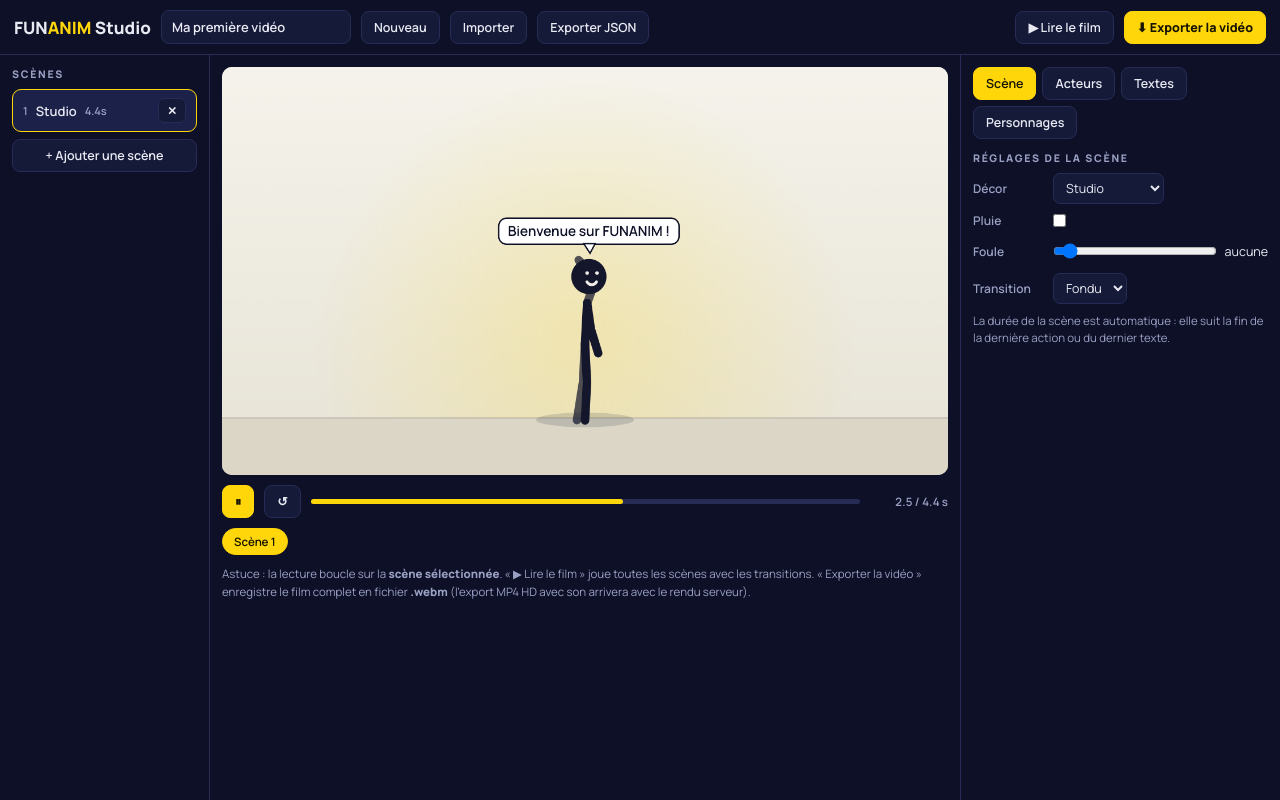
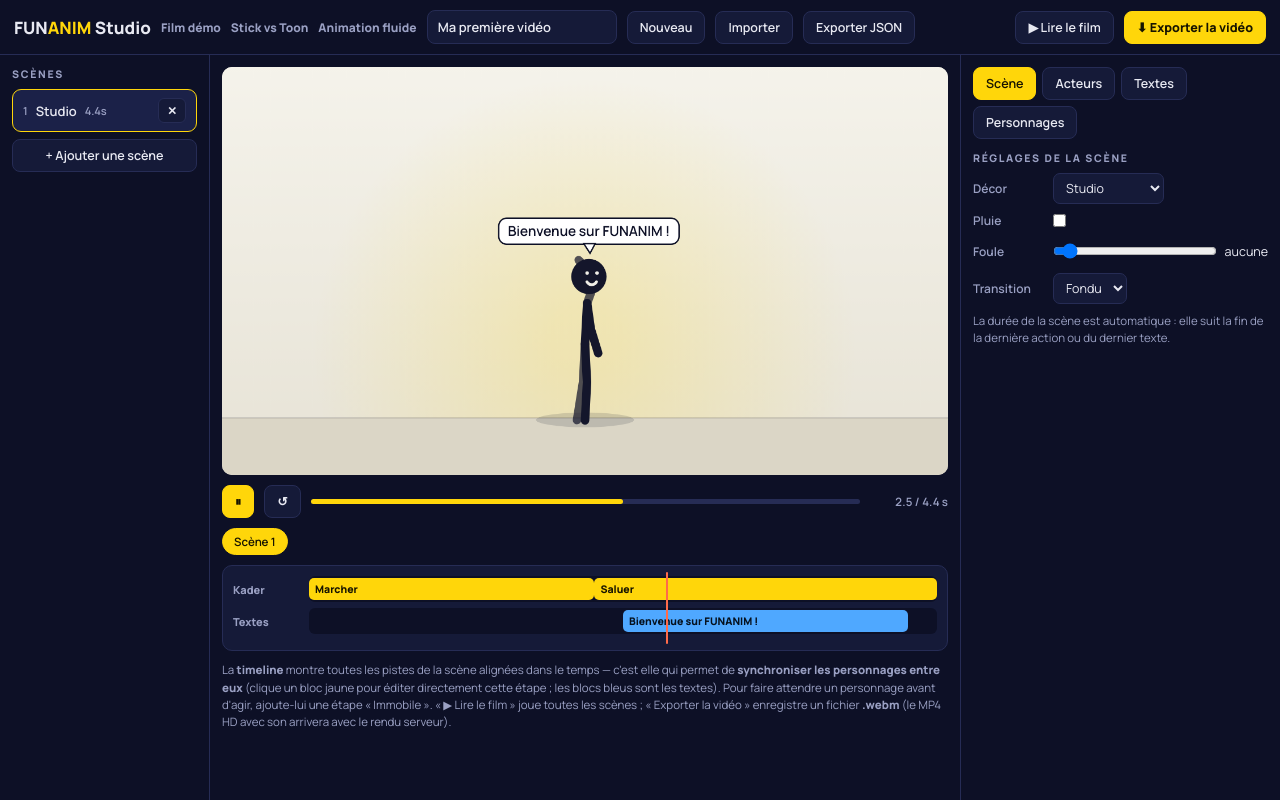
Before and after one commit to kader235/FUNANIM, a plain HTML site: page web/studio.html in a window 1280 px wide. Drawn offline with Linux system fonts and the light colour scheme; animation ran at ten frames a second.

Commit message:
Navigation commune, timeline de synchro, ordre des acteurs, bulles anti-chevauchement

```diff
--- a/web/studio.html
+++ b/web/studio.html
@@ -72,6 +72,23 @@
   .chipsScenes{display:flex;gap:6px;flex-wrap:wrap}
   .chipsScenes button{border-radius:99px;font-size:11.5px;padding:5px 11px}
   .aide{font-size:11.5px;color:var(--texte2);line-height:1.5}
+  a.lien{color:var(--texte2);font-size:12px;font-weight:700;text-decoration:none;white-space:nowrap}
+  a.lien:hover{color:var(--signal)}
+  /* ---- timeline multi-pistes ---- */
+  .timeline{background:var(--panneau);border:1px solid var(--ligne);border-radius:10px;
+    padding:10px;position:relative}
+  .tl-piste{display:flex;align-items:center;gap:6px;margin-bottom:6px}
+  .tl-piste:last-child{margin-bottom:0}
+  .tl-nom{width:70px;font-size:11px;color:var(--texte2);font-weight:700;flex:none;
+    white-space:nowrap;overflow:hidden;text-overflow:ellipsis}
+  .tl-rail{position:relative;height:26px;flex:1;background:var(--encre);border-radius:6px}
+  .tl-bloc{position:absolute;top:2px;bottom:2px;border-radius:5px;font-size:10.5px;
+    font-weight:700;color:#171400;display:flex;align-items:center;padding:0 6px;
+    overflow:hidden;white-space:nowrap;cursor:pointer;background:var(--signal)}
+  .tl-bloc:hover{filter:brightness(1.1)}
+  .tl-bloc.txt{background:#4FA8FF;color:#06121F;cursor:default}
+  .tl-tete{position:absolute;top:6px;bottom:6px;width:2px;background:var(--corail);
+    pointer-events:none;z-index:2;border-radius:2px}
   @media (max-width:900px){
     body{overflow:auto}
     .atelier{grid-template-columns:1fr;grid-auto-rows:auto}
@@ -83,6 +100,9 @@
 
 <div class="outils">
   <div class="marque">FUN<em>ANIM</em> Studio</div>
+  <a class="lien" href="index.html">Film démo</a>
+  <a class="lien" href="toon.html">Stick vs Toon</a>
+  <a class="lien" href="fluide.html">Animation fluide</a>
   <input type="text" id="titreProjet" value="Ma première vidéo">
   <button id="btnNouveau">Nouveau</button>
   <button id="btnImporter">Importer</button>
@@ -112,10 +132,13 @@
       <div class="temps" id="lblTemps">0.0 s</div>
     </div>
     <div class="chipsScenes" id="chipsScenes"></div>
-    <div class="aide">Astuce : la lecture boucle sur la <b>scène sélectionnée</b>.
-      « ▶ Lire le film » joue toutes les scènes avec les transitions.
-      « Exporter la vidéo » enregistre le film complet en fichier <b>.webm</b> (l'export MP4 HD
-      avec son arrivera avec le rendu serveur).</div>
+    <div class="timeline" id="timeline"></div>
+    <div class="aide">La <b>timeline</b> montre toutes les pistes de la scène alignées dans le
+      temps — c'est elle qui permet de <b>synchroniser les personnages entre eux</b> (clique un
+      bloc jaune pour éditer directement cette étape ; les blocs bleus sont les textes).
+      Pour faire attendre un personnage avant d'agir, ajoute-lui une étape « Immobile ».
+      « ▶ Lire le film » joue toutes les scènes ; « Exporter la vidéo » enregistre un fichier
+      <b>.webm</b> (le MP4 HD avec son arrivera avec le rendu serveur).</div>
   </div>
 
   <!-- ===== INSPECTEUR ===== -->
@@ -616,6 +639,7 @@ function dessinerScene(sc,tl,solY){
   }
   if(sc.meteo)dessinerPluie(ctx,W,Hc,solY,tl);
   if(sc.decor==='boite')dessinerLumieresBoite(ctx,W,Hc,tl);
+  const bullesPosees=[];
   for(const tx of sc.textes){
     const t0=+tx.t||0,d=+tx.duree||1;
     if(tl<t0||tl>t0+d)continue;
@@ -623,7 +647,12 @@ function dessinerScene(sc,tl,solY){
     ctx.save();ctx.globalAlpha=a;
     if(tx.type==='bulle'&&tetes[tx.acteur]){
       const h=tetes[tx.acteur];
-      dessinerBulle(ctx,h.tete.x,h.tete.y-h.R,tx.contenu||'…');
+      let by=h.tete.y-h.R;
+      for(const bp of bullesPosees){
+        if(Math.abs(h.tete.x-bp.x)<340&&Math.abs(by-bp.y)<74)by=bp.y-78;
+      }
+      bullesPosees.push({x:h.tete.x,y:by});
+      dessinerBulle(ctx,h.tete.x,by,tx.contenu||'…');
     }else if(tx.type==='titre'){
       ctx.fillStyle='#FFD60A';ctx.textAlign='center';
       ctx.font='800 72px Manrope,sans-serif';
@@ -654,6 +683,7 @@ function dessiner(){
     const tl=t%d;
     dessinerScene(sc,tl,solY);
     majBarre(tl,d);
+    majTete(tl/d);
   }else{
     const total=dureeFilm();
     let acc=0,idx=0,tl=t;
@@ -675,6 +705,7 @@ function dessiner(){
     if(voile>0){ctx.fillStyle=`rgba(13,16,38,${clamp(voile,0,1)})`;ctx.fillRect(0,0,W,Hc);}
     majBarre(t,total);
     majChips(idx);
+    majTete(null);
   }
 }
 function boucle(now){
@@ -781,6 +812,50 @@ function rendreScenes(){
       toutRedessiner();}},'Scène '+(i+1)));
   });
 }
+function rendreTimeline(){
+  const tl=$('timeline');tl.innerHTML='';
+  const sc=projet.scenes[selScene];
+  if(!sc){tl.style.display='none';return;}
+  tl.style.display='';
+  const d=dureeScene(sc);
+  sc.acteurs.forEach((ac,i)=>{
+    const p=persoParId(ac.personnageId);
+    const rail=el('div',{class:'tl-rail'});
+    let t0=0;
+    ac.chrono.forEach(st=>{
+      const dd=Math.max(.2,+st.duree||0);
+      rail.append(el('div',{class:'tl-bloc',
+        style:`left:${(t0/d*100).toFixed(2)}%;width:${Math.max(dd/d*100,3).toFixed(2)}%`,
+        title:(NOMS_ACTIONS[st.action]||st.action)+' · '+t0.toFixed(1)+' s → '+(t0+dd).toFixed(1)+' s',
+        onclick:()=>{ongletActif='acteurs';selActeur=i;
+          document.querySelectorAll('.onglets button').forEach(x=>x.classList.toggle('actif',x.dataset.ong==='acteurs'));
+          rendreInspecteur();}},
+        NOMS_ACTIONS[st.action]||st.action));
+      t0+=dd;
+    });
+    tl.append(el('div',{class:'tl-piste'},el('div',{class:'tl-nom'},p?p.nom:'?'),rail));
+  });
+  if(sc.textes.length){
+    const rail=el('div',{class:'tl-rail'});
+    sc.textes.forEach(tx=>{
+      const t0=+tx.t||0,dd=+tx.duree||1;
+      rail.append(el('div',{class:'tl-bloc txt',
+        style:`left:${(t0/d*100).toFixed(2)}%;width:${Math.max(dd/d*100,3).toFixed(2)}%`,
+        title:(tx.contenu||'')+' · '+t0.toFixed(1)+' s'},tx.contenu||'…'));
+    });
+    tl.append(el('div',{class:'tl-piste'},el('div',{class:'tl-nom'},'Textes'),rail));
+  }
+  if(!sc.acteurs.length&&!sc.textes.length)
+    tl.append(el('div',{class:'aide'},"Ajoute des acteurs : leurs étapes s'aligneront ici dans le temps."));
+  tl.append(el('div',{class:'tl-tete',id:'tlTete'}));
+}
+function majTete(frac){
+  const te=document.getElementById('tlTete');
+  if(!te)return;
+  if(frac==null){te.style.opacity='0';return;}
+  te.style.opacity='1';
+  te.style.left=`calc(86px + ${clamp(frac,0,1)} * (100% - 96px))`;
+}
 let chipsFilmIdx=-1;
 function majChips(idx){
   if(idx===chipsFilmIdx)return;chipsFilmIdx=idx;
@@ -815,14 +890,18 @@ function rendreInspecteur(){
       const p=persoParId(ac.personnageId);
       insp.append(el('div',{class:'carte'+(i===selActeur?' sel':''),onclick:()=>{selActeur=i;rendreInspecteur();}},
         el('span',{},p?p.nom:'?'),
-        el('button',{class:'mini danger sup',onclick:ev=>{ev.stopPropagation();
-          sc.acteurs.splice(i,1);selActeur=-1;rendreInspecteur();}},'✕')));
+        el('button',{class:'mini sup',title:'Passer derrière',onclick:ev=>{ev.stopPropagation();
+          if(i>0){[sc.acteurs[i-1],sc.acteurs[i]]=[sc.acteurs[i],sc.acteurs[i-1]];selActeur=i-1;rendreInspecteur();rendreTimeline();}}},'↑'),
+        el('button',{class:'mini danger',onclick:ev=>{ev.stopPropagation();
+          sc.acteurs.splice(i,1);selActeur=-1;rendreInspecteur();rendreTimeline();}},'✕')));
+      });
+      if(false)sc.acteurs.forEach((ac,i)=>{
     });
     const persoOpts={};projet.personnages.forEach(p=>persoOpts[p.id]=p.nom);
     let choix=projet.personnages[0]?.id;
     insp.append(el('div',{class:'rang'},
       selecteur(persoOpts,choix,v=>choix=v),
-      el('button',{class:'mini',onclick:()=>{if(choix){sc.acteurs.push(nouvelActeur(choix));selActeur=sc.acteurs.length-1;rendreInspecteur();}}},'+ Ajouter à la scène')));
+      el('button',{class:'mini',onclick:()=>{if(choix){sc.acteurs.push(nouvelActeur(choix));selActeur=sc.acteurs.length-1;rendreInspecteur();rendreTimeline();}}},'+ Ajouter à la scène')));
 
     const ac=sc.acteurs[selActeur];
     if(ac){
@@ -833,15 +912,17 @@ function rendreInspecteur(){
         el('input',{type:'checkbox',...(ac.miroir?{checked:''}:{}),onchange:e=>{ac.miroir=e.target.checked;}})));
 
       insp.append(el('div',{class:'etiq'},'Chronologie (les boutons !)'));
+      let tCumul=0;
       ac.chrono.forEach((st,j)=>{
+        const tDebut=tCumul;tCumul+=Math.max(.2,+st.duree||0);
         const b=el('div',{class:'bloc'});
-        b.append(el('div',{class:'tete'},'Étape '+(j+1),
-          el('button',{class:'mini sup',onclick:()=>{if(j>0){[ac.chrono[j-1],ac.chrono[j]]=[ac.chrono[j],ac.chrono[j-1]];rendreInspecteur();}}},'↑'),
-          el('button',{class:'mini danger',onclick:()=>{ac.chrono.splice(j,1);rendreInspecteur();}},'✕')));
+        b.append(el('div',{class:'tete'},'Étape '+(j+1)+' · débute à '+tDebut.toFixed(1)+' s',
+          el('button',{class:'mini sup',onclick:()=>{if(j>0){[ac.chrono[j-1],ac.chrono[j]]=[ac.chrono[j],ac.chrono[j-1]];rendreInspecteur();rendreTimeline();}}},'↑'),
+          el('button',{class:'mini danger',onclick:()=>{ac.chrono.splice(j,1);rendreInspecteur();rendreScenes();rendreTimeline();}},'✕')));
         b.append(el('div',{class:'rang'},el('label',{},'Action'),
-          selecteur(NOMS_ACTIONS,st.action,v=>{st.action=v;})));
+          selecteur(NOMS_ACTIONS,st.action,v=>{st.action=v;rendreScenes();rendreTimeline();})));
         b.append(el('div',{class:'rang'},el('label',{},'Durée (s)'),
-          el('input',{type:'number',min:.3,step:.1,value:st.duree,oninput:e=>{st.duree=+e.target.value;rendreScenes();}})));
+          el('input',{type:'number',min:.3,step:.1,value:st.duree,oninput:e=>{st.duree=+e.target.value;rendreScenes();rendreTimeline();}})));
         const aDest=st.versX!=null&&st.versX!=='';
         const rDest=el('div',{class:'rang'},el('label',{},'Se déplacer'),
           el('input',{type:'checkbox',...(aDest?{checked:''}:{}),onchange:e=>{
@@ -854,7 +935,7 @@ function rendreInspecteur(){
         insp.append(b);
       });
       insp.append(el('button',{style:'width:100%',onclick:()=>{
-        ac.chrono.push({action:'immobile',duree:2,versX:null,expression:''});rendreInspecteur();rendreScenes();}},'+ Ajouter une étape'));
+        ac.chrono.push({action:'immobile',duree:2,versX:null,expression:''});rendreInspecteur();rendreScenes();rendreTimeline();}},'+ Ajouter une étape'));
     } else {
       insp.append(el('div',{class:'aide'},'Sélectionne un acteur pour éditer sa chronologie.'));
     }
@@ -865,16 +946,16 @@ function rendreInspecteur(){
     sc.textes.forEach((tx,i)=>{
       const b=el('div',{class:'bloc'});
       b.append(el('div',{class:'tete'},{bulle:'💬 Bulle',soustitre:'Sous-titre',titre:'Titre'}[tx.type]||'Texte',
-        el('button',{class:'mini danger sup',onclick:()=>{sc.textes.splice(i,1);rendreInspecteur();}},'✕')));
+        el('button',{class:'mini danger sup',onclick:()=>{sc.textes.splice(i,1);rendreInspecteur();rendreScenes();rendreTimeline();}},'✕')));
       b.append(el('div',{class:'rang'},el('label',{},'Type'),
         selecteur({bulle:'Bulle',soustitre:'Sous-titre',titre:'Titre'},tx.type,v=>{tx.type=v;rendreInspecteur();})));
       b.append(el('div',{class:'rang'},el('label',{},'Contenu'),
         el('input',{type:'text',value:tx.contenu||'',style:'flex:1;min-width:100px',
           oninput:e=>{tx.contenu=e.target.value;}})));
       b.append(el('div',{class:'rang'},el('label',{},'Début (s)'),
-        el('input',{type:'number',min:0,step:.1,value:tx.t,oninput:e=>{tx.t=+e.target.value;rendreScenes();}}),
+        el('input',{type:'number',min:0,step:.1,value:tx.t,oninput:e=>{tx.t=+e.target.value;rendreScenes();rendreTimeline();}}),
         el('label',{},'Durée'),
-        el('input',{type:'number',min:.3,step:.1,value:tx.duree,oninput:e=>{tx.duree=+e.target.value;rendreScenes();}})));
+        el('input',{type:'number',min:.3,step:.1,value:tx.duree,oninput:e=>{tx.duree=+e.target.value;rendreScenes();rendreTimeline();}})));
       if(tx.type==='bulle'){
         const opts={};sc.acteurs.forEach(a2=>{const p=persoParId(a2.personnageId);opts[a2.id]=p?p.nom:'?';});
         b.append(el('div',{class:'rang'},el('label',{},'Qui parle ?'),
@@ -884,7 +965,7 @@ function rendreInspecteur(){
     });
     insp.append(el('button',{style:'width:100%',onclick:()=>{
       sc.textes.push({id:nid('t'),type:'bulle',contenu:'Salut !',t:0,duree:2,
-        acteur:sc.acteurs[0]?.id});rendreInspecteur();rendreScenes();}},'+ Ajouter un texte'));
+        acteur:sc.acteurs[0]?.id});rendreInspecteur();rendreScenes();rendreTimeline();}},'+ Ajouter un texte'));
   }
 
   if(ongletActif==='persos'){
@@ -912,7 +993,7 @@ function rendreInspecteur(){
   }
 }
 
-function toutRedessiner(){rendreScenes();rendreInspecteur();}
+function toutRedessiner(){rendreScenes();rendreInspecteur();rendreTimeline();}
 
 /* barre de lecture */
 function majBarre(tl,d){
```
Also changed, not shown: web/fluide.html (+1 -1 lines), web/index.html (+1 -4 lines), web/toon.html (+1 -1 lines).
